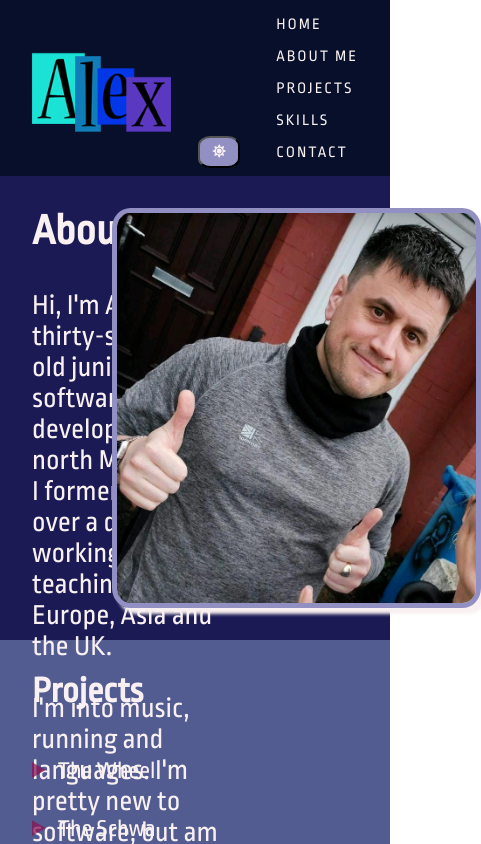
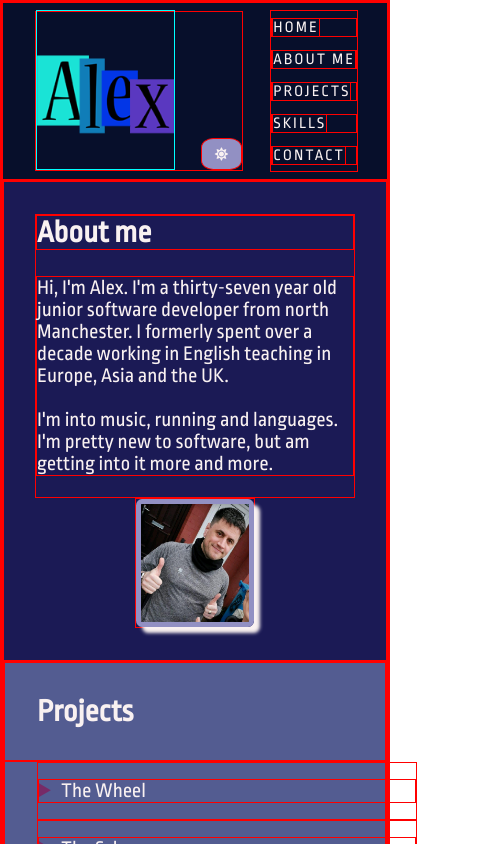
Before and after one commit to alexcrowney/personal-portfolio-CC, a plain HTML site: page index.html in a window 390 px wide. Both pictures are taken after a click on the button 219 px from the left and 152 px from the top of the page. Shown: the top 844 px of the page, 481 px wide, since content can reach past the window. Drawn offline with Linux system fonts and the light colour scheme.

Commit message:
add media queries & fix dark mode

```diff
--- a/index.html
+++ b/index.html
@@ -10,18 +10,24 @@
     />
     <title>Personal Portfolio</title>
   </head>
-  <body>
+  <body onload="checkWhichMode()">
     <nav id="navbar">
       <div id="left-side-header">
         <img id="nav-logo" src="/images/AlexLogo.png" alt="Alex Logo" />
-        <button type="button" class="fas fa-moon"></button>
+        <button
+          type="button"
+          class="fas fa-moon"
+          onclick="toggleNightMode(); checkWhichMode()"
+        ></button>
       </div>
       <ul id="nav-list">
         <li><a href="#">Home</a></li>
         <li><a href="#about-me">About me</a></li>
         <li><a href="#projects">Projects</a></li>
         <li><a href="#skills">Skills</a></li>
-        <li><a href="/pages/contact.html">Contact</a></li>
+        <li>
+          <a href="/pages/contact.html">Contact</a>
+        </li>
       </ul>
     </nav>
     <main>
@@ -31,7 +37,7 @@
           <p>
             Hi, I'm Alex. I'm a thirty-seven year old junior software developer
             from north Manchester. I formerly spent over a decade working in
-            English teaching across Europe, Asia and the UK.
+            English teaching in Europe, Asia and the UK.
             <br />
             <br />
             I'm into music, running and languages. I'm pretty new to software,
@@ -39,7 +45,11 @@
           </p>
         </div>
         <div class="split-photo">
-          <img src="/images/Me.png" alt="Me in my running gear" />
+          <img
+            src="/images/Me.png"
+            id="me-running"
+            alt="Me in my running gear"
+          />
         </div>
       </section>
       <section id="projects">
--- a/script.js
+++ b/script.js
@@ -1,81 +1,95 @@
+const body = document.body;
 const button = document.querySelector("button");
 const navbar = document.getElementById("navbar");
 const logo = document.getElementById("nav-logo");
-const navLinks = navbar.getElementsByTagName("a");
+const navList = document.getElementById("nav-list").children;
 const aboutMe = document.getElementById("about-me");
+const mePhoto = document.getElementById("me-running");
 const projects = document.getElementById("projects");
 const skills = document.getElementById("skills");
-const body = document.body;
 const footer = document.querySelector("footer");
 const contact = document.getElementById("contact-page");
-let wasExecuted = false;
 
-function nightMode() {
-  if (!wasExecuted) {
-    console.log("Changing to night mode");
-
-    navbar.style.backgroundColor = "var(--night-first-color)";
-    logo.style.filter = "invert(100%)";
-    button.style.backgroundColor = "var(--night-fourth-color)";
-    button.className = "fas fa-sun";
-    button.style.color = "var(--night-text-color)";
-    for (let i = 0; i < navLinks.length; i++) {
-      navLinks[i].style.color = "var(--night-text-color)";
-    }
-    aboutMe.style.backgroundColor = "var(--night-second-color)";
-    aboutMe.querySelector("img").style.border = "#9290C3 solid 5px";
-    aboutMe.querySelector("img").style.boxShadow =
-      "6px 6px 3.5px 0px var(--night-text-color)";
-    projects.style.backgroundColor = "var(--night-third-color)";
-    skills.style.backgroundColor = "var(--night-fourth-color)";
-    body.style.color = "var(--night-text-color)";
-    footer.style.color = "var(--night-text-color)";
-    // contact.style.backgroundColor = "var(--night-fifth-color)";
-
-    wasExecuted = true;
-  } else {
-    console.log("Changing back to normal mode");
-
-    navbar.style.backgroundColor = "";
-    logo.style.filter = "";
-    button.style.backgroundColor = "";
-    button.className = "fas fa-moon";
-    button.style.color = "";
-    for (let i = 0; i < navLinks.length; i++) {
-      navLinks[i].style.color = "";
-    }
-    aboutMe.style.backgroundColor = "";
-    aboutMe.querySelector("img").style.border = "";
-    aboutMe.querySelector("img").style.boxShadow = "";
-    projects.style.backgroundColor = "";
-    skills.style.backgroundColor = "";
-    body.style.color = "";
-    footer.style.color = "";
-    // contact.style.backgroundColor = "";
-
-    wasExecuted = false;
-  }
-  removeEventListener("click", nightMode);
+function toggleNightMode() {
+  localStorage.setItem(
+    "nightMode",
+    localStorage.getItem("nightMode") === "yes" ? "no" : "yes"
+  );
 }
 
-// function changeToNormalMode() {
-//   if ((navbar.style.backgroundColor = "var(--night-first-color)")) {
-//     navbar.style.backgroundColor = "";
-//     logo.style.filter = "";
-//     button.style.backgroundColor = "";
-//     button.className = "";
-//     button.style.color = "";
-//     for (let i = 0; i < navLinks.length; i++) {
-//       navLinks[i].style.color = "";
-//     }
-//     aboutMe.style.backgroundColor = "";
-//     aboutMe.querySelector("img").style.border = "";
-//     aboutMe.querySelector("img").style.boxShadow = "";
-//     projects.style.backgroundColor = "";
-//     skills.style.backgroundColor = "";
-//     body.style.color = "";
-//     footer.style.color = "";
-//   }
-// }
-
-button.addEventListener("click", nightMode);
+function checkWhichMode() {
+  // NIGHT MODE - HOME
+  if (
+    localStorage.getItem("nightMode") === "yes" &&
+    document.contains(aboutMe)
+  ) {
+    body.classList.add("night-mode");
+    navbar.classList.add("night-mode");
+    logo.classList.add("night-mode");
+    button.classList.remove("fa-moon");
+    button.classList.add("fa-sun");
+    button.classList.add("night-mode");
+    for (let i = 0; i < navList.length; i++) {
+      navList[i].children[0].classList.add("night-mode");
+    }
+    aboutMe.classList.add("night-mode");
+    mePhoto.classList.add("night-mode");
+    projects.classList.add("night-mode");
+    skills.classList.add("night-mode");
+    footer.classList.add("night-mode");
+  }
+  // NIGHT MODE - CONTACT
+  else if (
+    localStorage.getItem("nightMode") === "yes" &&
+    document.contains(contact)
+  ) {
+    body.classList.add("night-mode");
+    navbar.classList.add("night-mode");
+    logo.classList.add("night-mode");
+    button.classList.remove("fa-moon");
+    button.classList.add("fa-sun");
+    button.classList.add("night-mode");
+    for (let i = 0; i < navList.length; i++) {
+      navList[i].children[0].classList.add("night-mode");
+    }
+    contact.classList.add("night-mode");
+    footer.classList.add("night-mode");
+  }
+  // DAY MODE - HOME
+  else if (
+    localStorage.getItem("nightMode") === "no" &&
+    document.contains(aboutMe)
+  ) {
+    body.classList.remove("night-mode");
+    navbar.classList.remove("night-mode");
+    logo.classList.remove("night-mode");
+    button.classList.add("fa-moon");
+    button.classList.remove("fa-sun");
+    button.classList.remove("night-mode");
+    for (let i = 0; i < navList.length; i++) {
+      navList[i].children[0].classList.remove("night-mode");
+    }
+    aboutMe.classList.remove("night-mode");
+    mePhoto.classList.remove("night-mode");
+    projects.classList.remove("night-mode");
+    skills.classList.remove("night-mode");
+    footer.classList.remove("night-mode");
+  }
+  // DAY MODE - CONTACT
+  else if (
+    localStorage.getItem("nightMode") === "no" &&
+    document.contains(contact)
+  ) {
+    body.classList.remove("night-mode");
+    navbar.classList.remove("night-mode");
+    logo.classList.remove("night-mode");
+    button.classList.add("fa-moon");
+    button.classList.remove("fa-sun");
+    button.classList.remove("night-mode");
+    for (let i = 0; i < navList.length; i++) {
+      navList[i].children[0].classList.remove("night-mode");
+    }
+    contact.classList.remove("night-mode");
+    footer.classList.remove("night-mode");
+  }
+}
--- a/styles.css
+++ b/styles.css
@@ -3,25 +3,24 @@
 
 /* COLOR PALETTE */
 :root {
-  --first-color: #fda403bb;
-  --second-color: #e8751abb;
-  --third-color: #c51350bb;
-  --fourth-color: #8a1253bb;
-  --fifth-color: #96ceb4bb;
+  --first-color: #fda403aa;
+  --second-color: #e8751aaa;
+  --third-color: #c51350aa;
+  --fourth-color: #8a1253aa;
+  --fifth-color: #96ceb4aa;
   --text-color: #2b373f;
   /* night mode*/
-  --night-first-color: #070F2B;
-  --night-second-color: #1B1A55;
-  --night-third-color: #535C91;
-  --night-fourth-color: #9290C3;
-  --night-fifth-color: #2D3D36;
-  --night-text-color: #F9F1F1;
+  --night-first-color: #070f2b;
+  --night-second-color: #1b1a55;
+  --night-third-color: #535c91;
+  --night-fourth-color: #9290c3;
+  --night-fifth-color: #2d3d36;
+  --night-text-color: #f9f1f1;
 }
 
-
-/* * {
+* {
   border: red solid 1px;
-} */
+}
 
 html {
   scroll-behavior: smooth;
@@ -37,6 +36,10 @@ body {
   display: block;
 }
 
+body.night-mode {
+  color: var(--night-text-color);
+}
+
 /* HEADER */
 nav {
   background-color: var(--first-color);
@@ -44,6 +47,10 @@ nav {
   display: flex;
   align-items: center;
   padding: 0.5rem 0;
+}
+
+nav.night-mode {
+  background-color: var(--night-first-color);
 }
 
 #left-side-header {
@@ -62,12 +69,21 @@ nav {
   height: 100%;
 }
 
+#nav-logo.night-mode {
+  filter: invert(100%);
+}
+
 button {
   height: 20%;
   width: 20%;
   border-radius: 30%;
   background-color: midnightblue;
   color: honeydew;
+}
+
+button.night-mode {
+  background-color: var(--night-fourth-color);
+  color: var(--night-text-color);
 }
 
 nav ul {
@@ -83,17 +99,28 @@ nav ul {
   padding: 0;
 }
 
-nav a {
+#nav-list a {
   text-decoration: none;
   color: var(--text-color);
+}
+
+#nav-list a.night-mode {
+  color: var(--night-text-color);
 }
 
 /* ABOUT ME */
 #about-me {
   background-color: var(--second-color);
   display: flex;
+  flex-direction: row;
   height: 25rem;
   padding: 2rem;
+
+  /* overflow: auto; */
+}
+
+#about-me.night-mode {
+  background-color: var(--night-second-color);
 }
 
 .split-text {
@@ -118,10 +145,19 @@ nav a {
   box-shadow: 6px 6px 3.5px 0px var(--text-color);
 }
 
+.split-photo img.night-mode {
+  border: var(--night-fourth-color) solid 5px;
+  box-shadow: 6px 6px 3.5px 0px var(--night-text-color);
+}
+
 /* PROJECTS */
 #projects {
   background-color: var(--third-color);
   font-size: 1.5rem;
+}
+
+#projects.night-mode {
+  background-color: var(--night-third-color);
 }
 
 #projects h1 {
@@ -161,6 +197,10 @@ nav a {
   display: block;
 }
 
+#skills.night-mode {
+  background-color: var(--night-fourth-color);
+}
+
 #skills h1 {
   padding: 2rem;
   font-size: 2rem;
@@ -190,6 +230,10 @@ footer {
   text-align: center;
 }
 
+footer.night-mode {
+  color: var(--night-text-color);
+}
+
 /* CONTACT PAGE */
 #contact-page {
   background-color: var(--fifth-color);
@@ -197,3 +241,37 @@ footer {
   padding: 5rem 2rem;
   font-size: 1.5rem;
 }
+
+#contact-page.night-mode {
+  background-color: var(--night-fifth-color);
+}
+
+@media only screen and (max-width: 1036px) {
+  #about-me {
+    flex-direction: column;
+    height: max-content;
+    align-items: center;
+  }
+
+  .split-text {
+    width: 100%;
+  }
+
+  .split-photo {
+    box-sizing: border-box;
+    display: flex;
+    justify-content: center;
+  }
+
+  img {
+    overflow: auto;
+  }
+
+  #about-me .split-text,
+  #projects,
+  #skills,
+  #skills-container,
+  footer {
+    font-size: 1.3rem;
+  }
+}
```
Also changed, not shown: pages/contact.html (+13 -9 lines).
